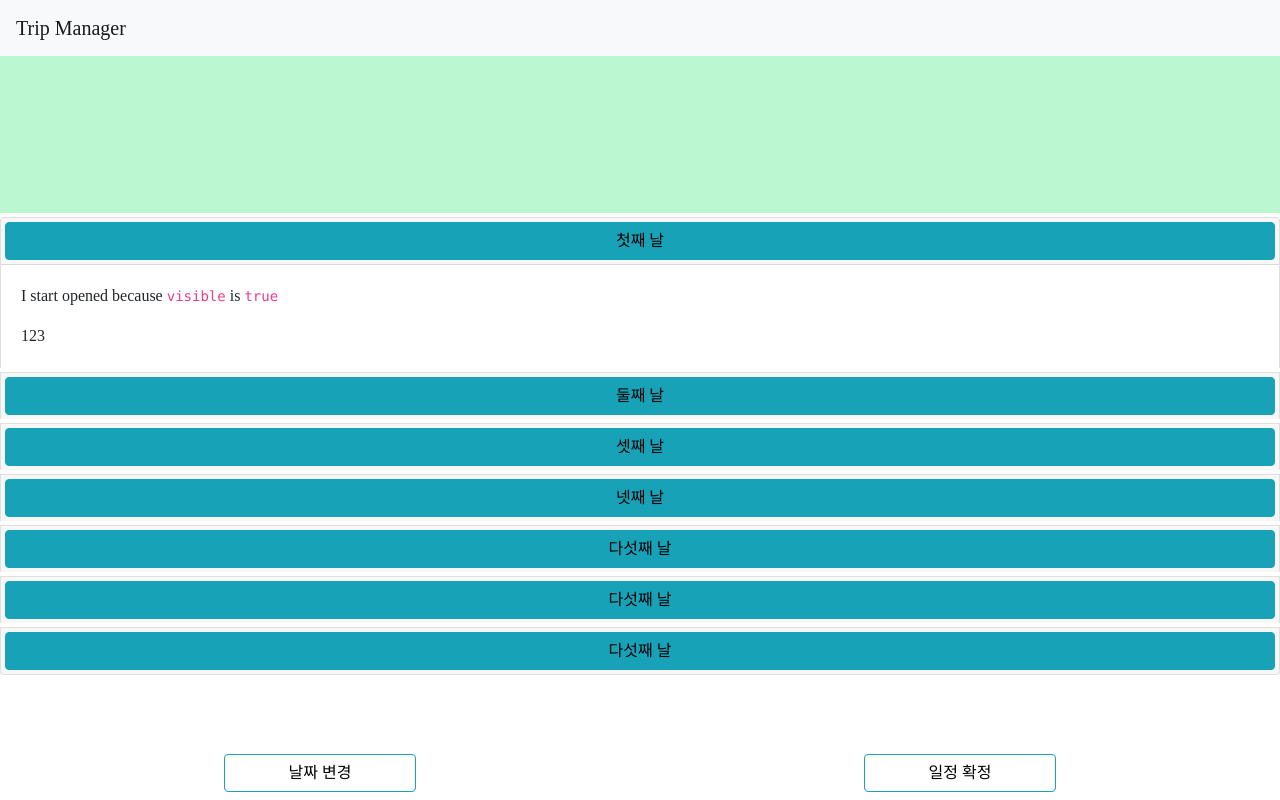
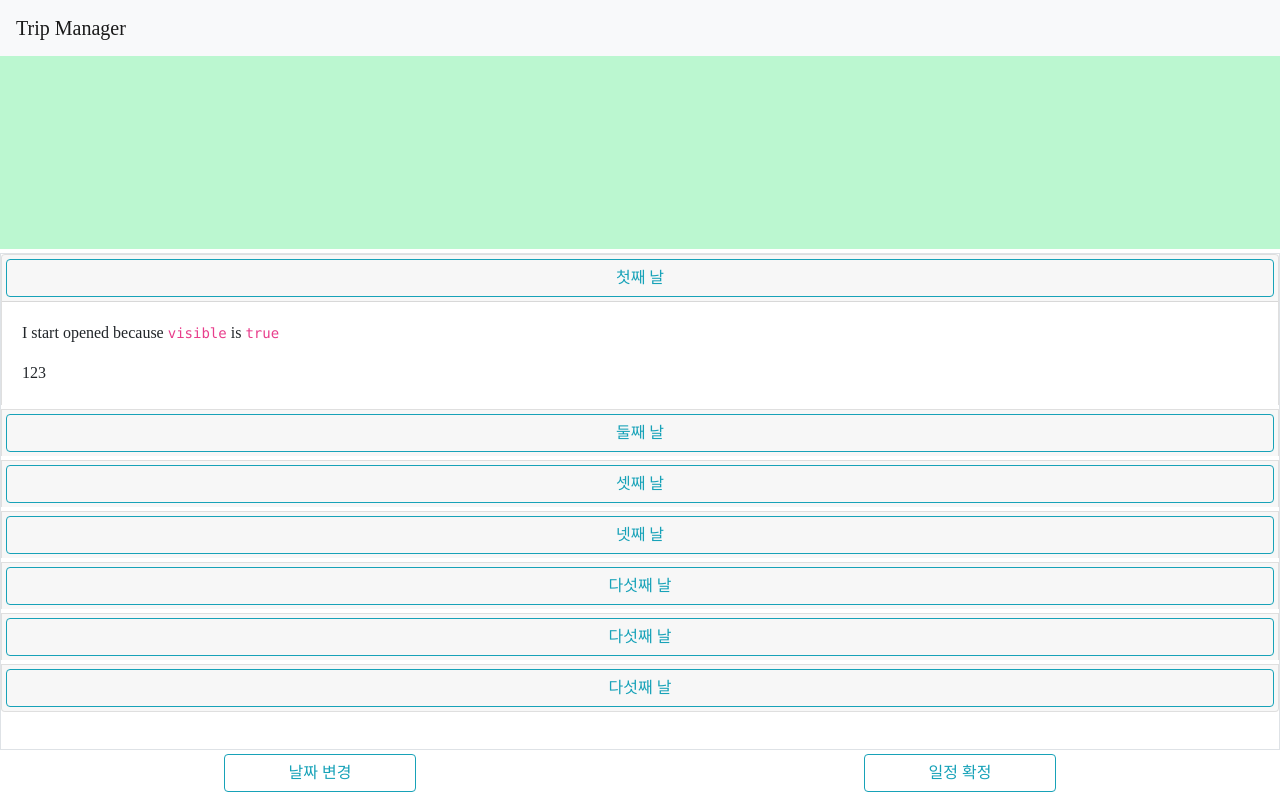
Before and after one commit to dongsun1/travel-manager, a Nuxt app: page / in a window 1280 px wide. Built offline with nearby package versions, Linux system fonts and the light colour scheme; a web font is replaced by a local one.

Commit message:
map h-1/3

```diff
--- a/assets/fonts/global.css
+++ b/assets/fonts/global.css
@@ -3,8 +3,3 @@
 body {
   font-family: "Hi Melody", cursive;
 }
-
-button {
-  --tw-text-opacity: 1 !important;
-  color: rgb(0 0 0 / var(--tw-text-opacity)) !important;
-}
--- a/pages/index.vue
+++ b/pages/index.vue
@@ -2,11 +2,14 @@
   <section>
     <top-bar />
     <div class="h-screen d-flex flex-column">
-      <div class="bg-green-200 w-100 h-80">map</div>
-      <div class="accordion h-100 mt-1 mb-1 overflow-auto" role="tablist">
+      <div class="bg-green-200 w-100 h-1/3">map</div>
+      <div
+        class="accordion h-2/3 mt-1 mb-1 overflow-auto border"
+        role="tablist"
+      >
         <b-card no-body class="mb-1">
           <b-card-header header-tag="header" class="p-1" role="tab">
-            <b-button block v-b-toggle.accordion-1 variant="info">
+            <b-button block v-b-toggle.accordion-1 variant="outline-info">
               첫째 날
             </b-button>
           </b-card-header>
@@ -30,7 +33,7 @@
 
         <b-card no-body class="mb-1">
           <b-card-header header-tag="header" class="p-1" role="tab">
-            <b-button block v-b-toggle.accordion-2 variant="info">
+            <b-button block v-b-toggle.accordion-2 variant="outline-info">
               둘째 날
             </b-button>
           </b-card-header>
@@ -43,7 +46,7 @@
 
         <b-card no-body class="mb-1">
           <b-card-header header-tag="header" class="p-1" role="tab">
-            <b-button block v-b-toggle.accordion-3 variant="info">
+            <b-button block v-b-toggle.accordion-3 variant="outline-info">
               셋째 날
             </b-button>
           </b-card-header>
@@ -56,7 +59,7 @@
 
         <b-card no-body class="mb-1">
           <b-card-header header-tag="header" class="p-1" role="tab">
-            <b-button block v-b-toggle.accordion-4 variant="info">
+            <b-button block v-b-toggle.accordion-4 variant="outline-info">
               넷째 날
             </b-button>
           </b-card-header>
@@ -69,7 +72,7 @@
 
         <b-card no-body class="mb-1">
           <b-card-header header-tag="header" class="p-1" role="tab">
-            <b-button block v-b-toggle.accordion-5 variant="info">
+            <b-button block v-b-toggle.accordion-5 variant="outline-info">
               다섯째 날
             </b-button>
           </b-card-header>
@@ -82,7 +85,7 @@
 
         <b-card no-body class="mb-1">
           <b-card-header header-tag="header" class="p-1" role="tab">
-            <b-button block v-b-toggle.accordion-5 variant="info">
+            <b-button block v-b-toggle.accordion-5 variant="outline-info">
               다섯째 날
             </b-button>
           </b-card-header>
@@ -95,7 +98,7 @@
 
         <b-card no-body class="mb-1">
           <b-card-header header-tag="header" class="p-1" role="tab">
-            <b-button block v-b-toggle.accordion-5 variant="info">
+            <b-button block v-b-toggle.accordion-5 variant="outline-info">
               다섯째 날
             </b-button>
           </b-card-header>
```
